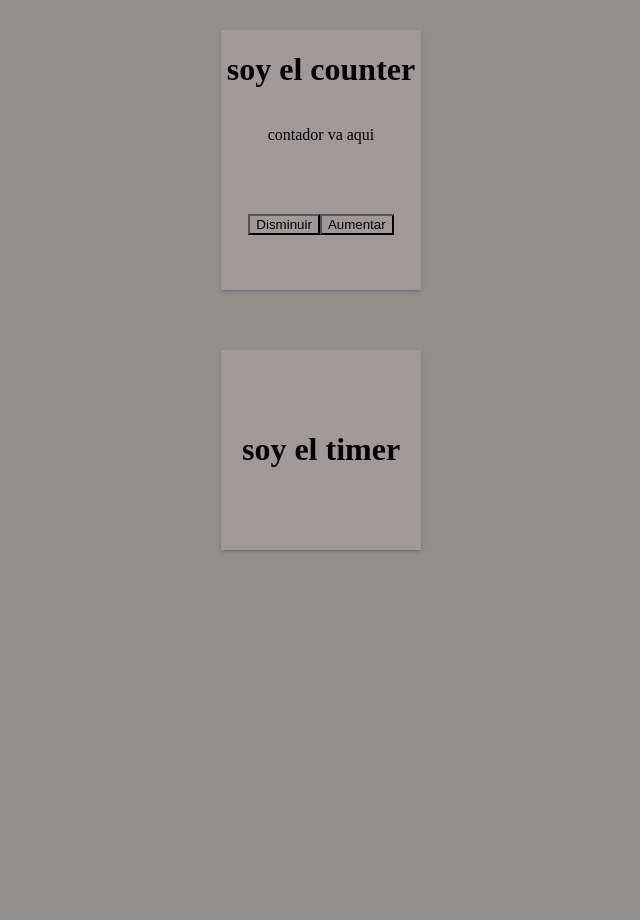
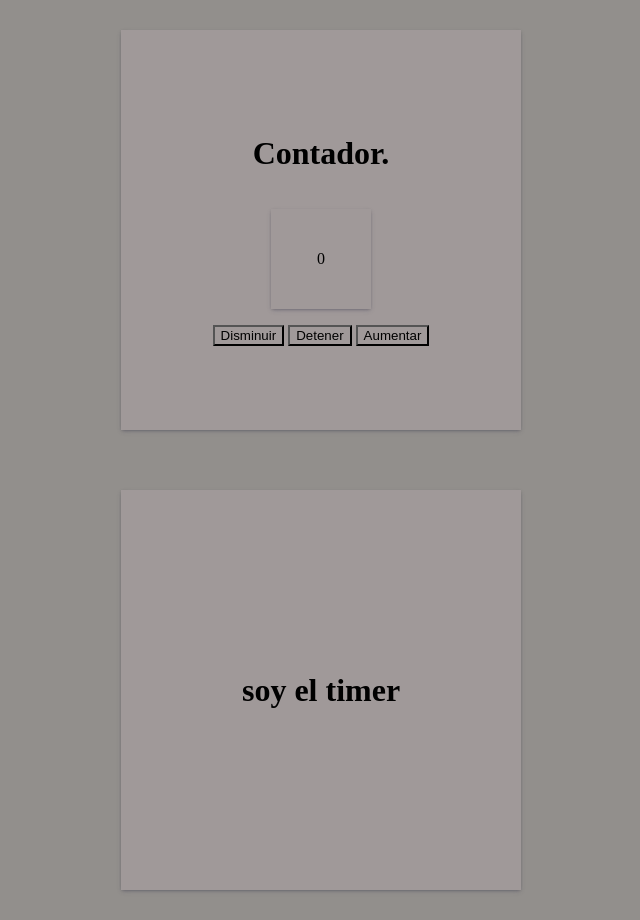
Before and after one commit to anudsa/Contador_temporizador, a plain HTML site: page index.html in a window 1280 px wide. Shown: the whole page, without its empty margins (319-959 px from the left). Before the commit the page ends 800 px from the top, so only its background shows below. Drawn offline with Linux system fonts and the light colour scheme.

Commit message:
Se añade el cuadro del counter

```diff
--- a/index.html
+++ b/index.html
@@ -9,13 +9,17 @@
 </head>
 <body>
         <div class="counter_container">
-            <h1>soy el counter</h1>
-            <p id="contador">contador va aqui</p>
+            <h1>Contador.</h1>
+            <!-- El contador va aquí -->
+            <p id="counterParagraph">0</p>
+
             <div class="buttons">
-                <button> Disminuir </button>
-                <button> Aumentar </button>
+                <button class="counterButton" id="decrease"> Disminuir </button>
+                <button class="counterButton" id="stop"> Detener </button>
+                <button class="counterButton" id="increase"> Aumentar </button>
+
+
             </div>
-
 
 
         </div>
--- a/styles/main.css
+++ b/styles/main.css
@@ -16,21 +16,23 @@ body{
     flex-direction: column;
     justify-content: center;
     align-items: center;
-    width: 200px;
-    min-height: 200px;
+    width: 400px;
+    min-height: 400px;
     box-shadow: rgba(50, 50, 93, 0.25) 0px 2px 5px -1px, rgba(0, 0, 0, 0.3) 0px 1px 3px -1px;
 }
 
-.buttons{
+.counterButton{
     background-color: rgb(160, 153, 153);
-    margin: 15px;
-    display: flex;
     flex-direction: row;
     justify-content: center;
     align-items: center;
-    width: 200px;
+    display:flexbox;
+}
+#counterParagraph{
+    display: flex;
+    justify-content: center;
+    align-items: center;
+    width: 100px;
     min-height: 100px;
+    box-shadow: rgba(50, 50, 93, 0.25) 0px 2px 5px -1px, rgba(0, 0, 0, 0.3) 0px 1px 3px -1px;
 }
-button{
-    background-color: rgb(160, 153, 153);
-}
```
